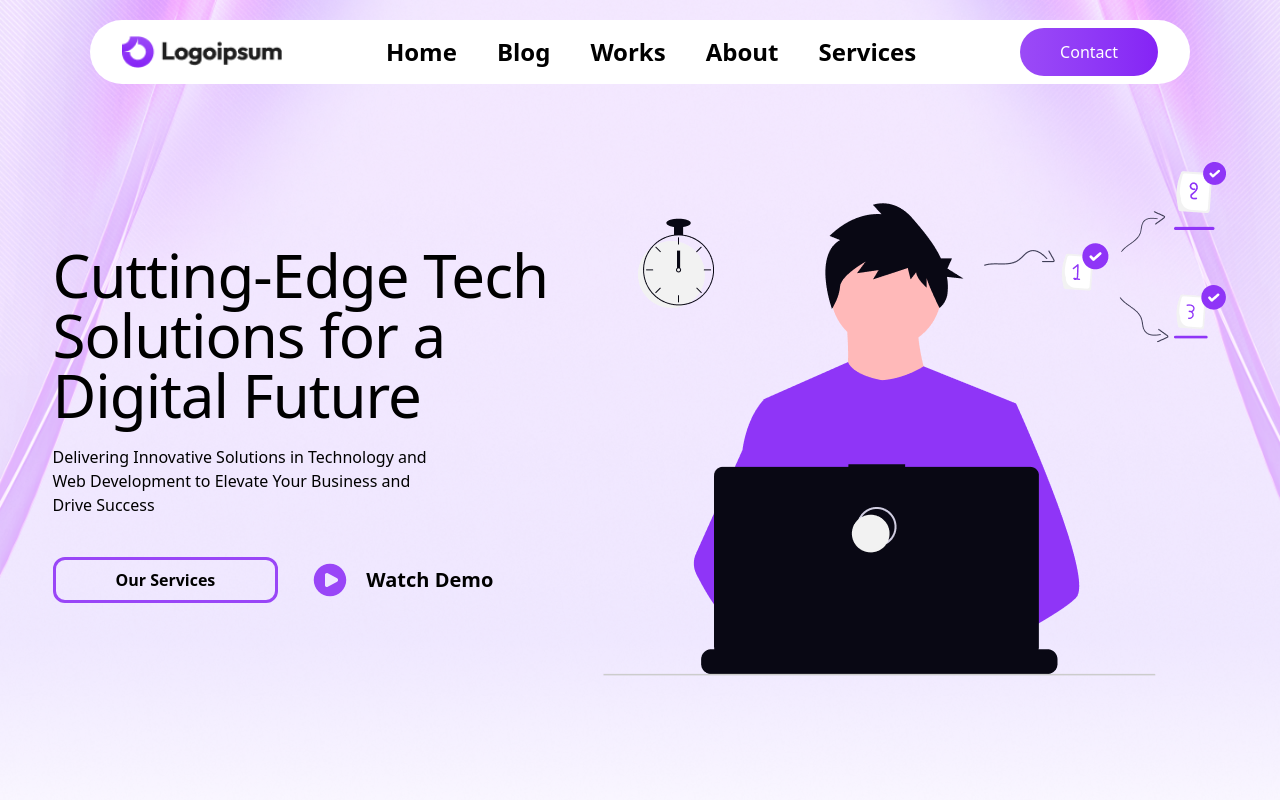
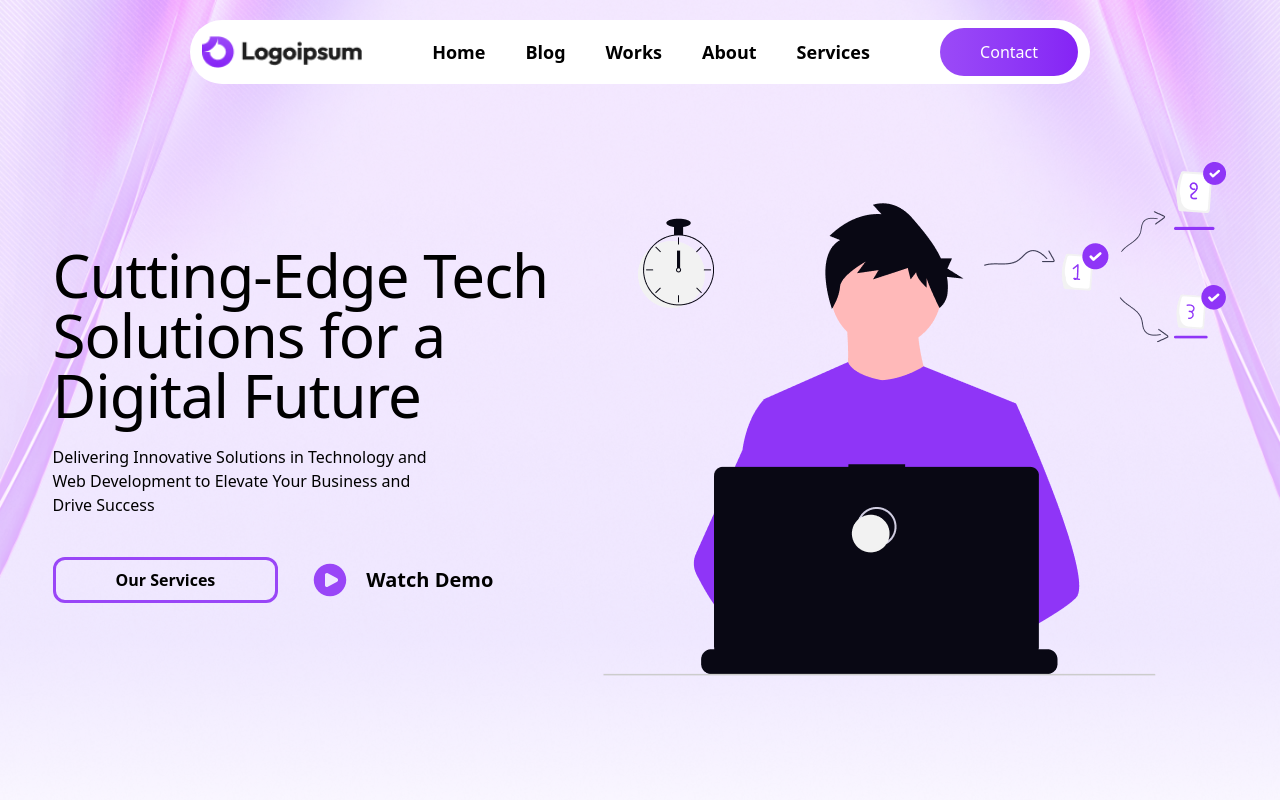
Before and after one commit to Heryakos-Technology/heryakos-static-page, a Vue app: page / in a window 1280 px wide. Shown: the top 800 px of the page. Built offline with nearby package versions, Linux system fonts and the light colour scheme.

Commit message:
fix(Header): update navigation links to use RouterLink and minimize the width of the header of desktop

```diff
--- a/src/components/Header/Header.vue
+++ b/src/components/Header/Header.vue
@@ -1,6 +1,7 @@
 <script setup>
 import HeryakosLogo from '@/components/icons/HeryakosLogo.vue';
 import { ref } from 'vue';
+import { RouterLink } from 'vue-router';
 
 const isSidebarOpen = ref(false);
 
@@ -8,7 +9,6 @@ const handleSidebarOpen = () => {
   isSidebarOpen.value = !isSidebarOpen.value
   console.log(isSidebarOpen.value);
 }
-
 </script>
 
 <template>
@@ -42,20 +42,24 @@ const handleSidebarOpen = () => {
     </div>
     <!-- Desktop Heading -->
     <div
-      class="hidden md:flex cursor-pointer justify-between w-[90%] h-full my-auto bg-white  mx-auto py-2 rounded-4xl px-8   items-center   max-w-[1100px] ">
+      class="hidden md:flex cursor-pointer justify-between w-[90%] lg:w-[80%] h-full my-auto bg-white  mx-auto py-2 rounded-4xl px-3   items-center   max-w-[900px] ">
 
       <HeryakosLogo class="w-[140px] lg:w-[160px]  " />
-      <ul class="flex gap-x-10 text-lg lg:text-xl  xl:text-2xl font-semibold">
-        <router-link to="/" class="hover:border-b-3 hover:font-bold border-[#9B4AF7]">Home</router-link>
-        <router-link to="/blog" class="hover:border-b-3 hover:font-bold border-[#9B4AF7]">Blog</router-link>
-        <router-link to="/works" class="hover:border-b-3 hover:font-bold border-[#9B4AF7]">Works</router-link>
-        <router-link to="/about" class="hover:border-b-3 hover:font-bold border-[#9B4AF7]">About</router-link>
-        <router-link to="/service" class="hover:border-b-3 hover:font-bold border-[#9B4AF7]">Services</router-link>
+      <ul class="flex gap-x-10 text-lg   font-semibold">
+        <RouterLink :to="{ name: 'home' }" class="hover:border-b-3 hover:font-bold border-[#9B4AF7]">Home</RouterLink>
+        <RouterLink :to="{ name: 'BlogPage' }" class="hover:border-b-3 hover:font-bold border-[#9B4AF7]">Blog
+        </RouterLink>
+        <RouterLink :to="{ name: 'PortfolioPage' }" class="hover:border-b-3 hover:font-bold border-[#9B4AF7]">Works
+        </RouterLink>
+        <RouterLink :to="{ name: 'AboutUs' }" class="hover:border-b-3 hover:font-bold border-[#9B4AF7]">About
+        </RouterLink>
+        <RouterLink :to="{ name: 'ServicePage' }" class="hover:border-b-3 hover:font-bold border-[#9B4AF7]">Services
+        </RouterLink>
       </ul>
-      <router-link to="/contact">
+      <RouterLink :to="{ name: 'ContactUs' }">
         <button
-          class="bg-gradient-to-r from-[#9B4AF7] to-[#8523F5] text-white px-6 py-2 rounded-full font-medium lg:px-10 lg:py-3">Contact</button>
-      </router-link>
+          class="bg-gradient-to-r cursor-pointer from-[#9B4AF7] to-[#8523F5] text-white px-6 py-2 rounded-full font-medium lg:px-10 lg:py-3">Contact</button>
+      </RouterLink>
     </div>
   </div>
 </template>
--- a/src/components/icons/HeryakosLogo.vue
+++ b/src/components/icons/HeryakosLogo.vue
@@ -6,5 +6,7 @@ const props = defineProps({
 </script>
 
 <template>
-  <img :src="Logo" alt="Heryakos Logo" :class="props.class">
+  <RouterLink :to="{ name: 'home' }">
+    <img :src="Logo" alt="Heryakos Logo" :class="props.class">
+  </RouterLink>
 </template>
```
